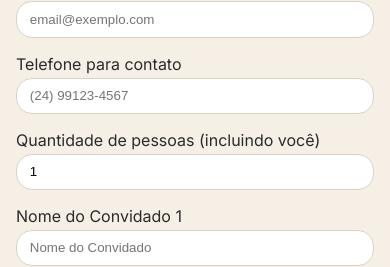
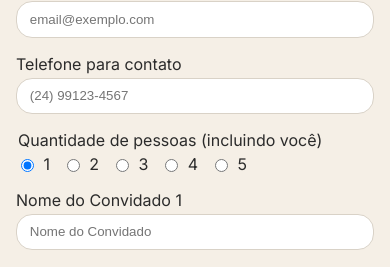
Before and after one commit to PauloEduardoCoelho/casamentoantonioisabella, a React (Vite) app: page / in a window 390 px wide. Shown: the part 5991-6258 px from the top of the page. Built offline with nearby package versions, Linux system fonts and the light colour scheme.

Commit message:
formulario corrigido no mobile

```diff
--- a/src/App.jsx
+++ b/src/App.jsx
@@ -6,7 +6,7 @@ export default function App(){
   const VENUE = "Espaço de Festas Quintal do Zé Alencar";
   const ADDRESS = "Tv. Maria Gomes - Madruga, Vassouras - RJ, 27700-000";
   const PIX_KEY = "185.848.267-42";
-  const WEB_APP_URL = "https://script.google.com/macros/s/AKfycbxq8SPMZOR1Wsf7b6CTKtpOeT8s7iGaruDZzeljjfkPJa-QHHKbQhxuj4M4Ibnp/exec";
+  const WEB_APP_URL = "https://script.google.com/macros/s/AKfycbym9Laz53Yap0gCmRNV6_xyrxPyxhEIXLrZczYz9CatN2asZwk6ztRkjgweq55kTZE/exec";
 
   const gifts = [
     {
@@ -146,7 +146,6 @@ export default function App(){
   const [rsvpSent, setRsvpSent] = React.useState(false);
   const [giftListOpen, setGiftListOpen] = React.useState(false);
   const [giftOptGift, setGiftOptGift] = React.useState(null);
-
   const [peopleCount, setPeopleCount] = React.useState(1);
 
   const [pixOpen, setPixOpen] = React.useState(false);
@@ -377,24 +376,25 @@ export default function App(){
                 />
               </label>
 
-              <label className="muted">
-                Quantidade de pessoas (incluindo você)
-                <input
-                  type="number"
-                  name="qtd"
-                  min={1}
-                  max={5}
-                  required
-                  className="input mt-1"
-                  value={peopleCount}
-                  onChange={(e)=>{
-                    const v = parseInt(e.target.value,10);
-                    if (isNaN(v)) return;
-                    const clamped = Math.max(1, Math.min(5, v));
-                    setPeopleCount(clamped);
-                  }}
-                />
-              </label>
+              {/* Quantidade (1..5) com rádio */}
+              <fieldset className="span2" style={{border:0, padding:0, margin:0}}>
+                <legend className="muted">Quantidade de pessoas (incluindo você)</legend>
+                <div className="row gap-3 mt-1" role="radiogroup" aria-label="Quantidade de pessoas">
+                  {[1,2,3,4,5].map(n=>(
+                    <label key={n} style={{display:"inline-flex", alignItems:"center", gap:".4rem"}}>
+                      <input
+                        type="radio"
+                        name="qtd"
+                        value={n}
+                        checked={peopleCount===n}
+                        onChange={()=>setPeopleCount(n)}
+                        required
+                      />
+                      <span>{n}</span>
+                    </label>
+                  ))}
+                </div>
+              </fieldset>
 
               <div className="span2" style={{display:"contents"}}>
                 {Array.from({length: peopleCount}).map((_, i)=>(
```
